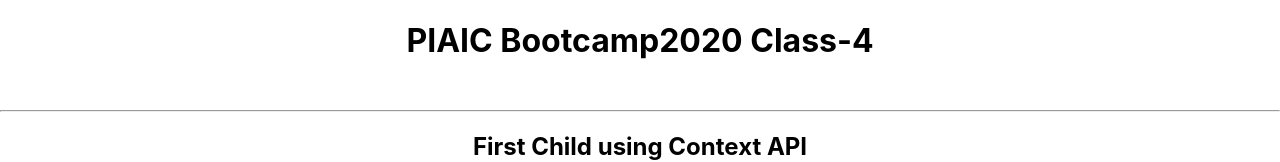
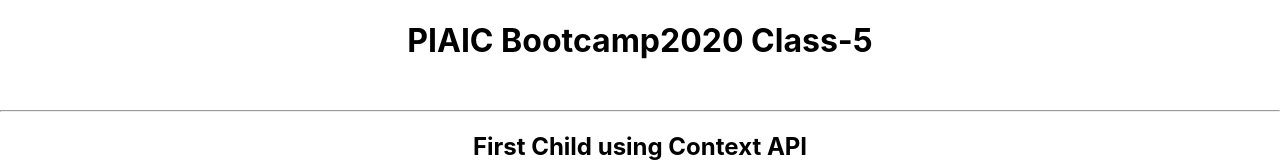
Before and after one commit to EngrAwaisKhan/class-5_react-app, a React (Create React App) app: page / in a window 1280 px wide. Shown: the top 162 px of the page. Built offline with nearby package versions, Linux system fonts and the light colour scheme.

Commit message:
replace class-4 to class-5

```diff
--- a/src/Child.js
+++ b/src/Child.js
@@ -4,7 +4,7 @@
     let countervalue = useContext(countercontext)
     return(
     <div>
-        <h1 style={{textAlign: "center"}}>PIAIC Bootcamp2020 Class-4</h1><br/><hr/>
+        <h1 style={{textAlign: "center"}}>PIAIC Bootcamp2020 Class-5</h1><br/><hr/>
         <h2 style={{textAlign: "center"}}>First Child using Context API</h2>
         <h3>Counter value: {countervalue[0]}</h3>
         <button onClick = {()=>{countervalue[1](++countervalue[0])}}>Increment Counter</button>
```
